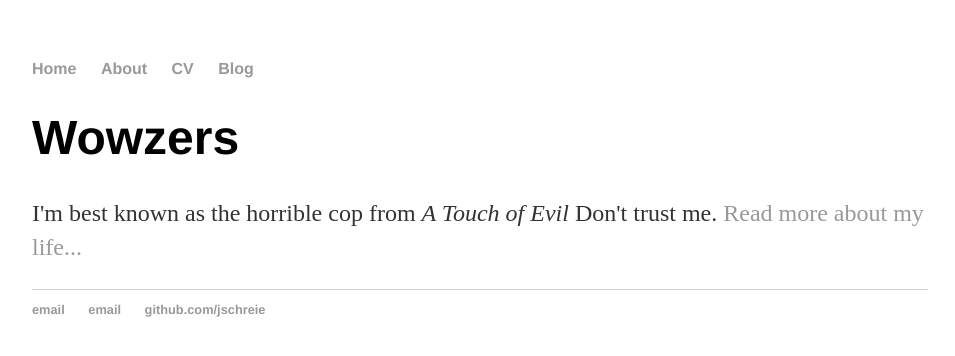
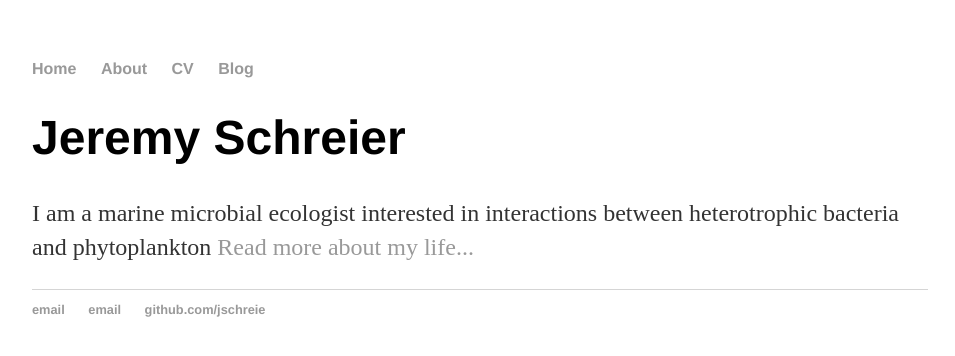
Before and after one commit to jschreie/jschreie.github.io, a Jekyll site: the page built from index.html, in a window 1280 px wide. Shown: the top 356 px of the page, without its empty margins (160-1115 px from the left). Built offline with Jekyll 4.4.1, drawn with Linux system fonts in a browser that asks for light colours.

Commit message:
Update index.html

```diff
--- a/index.html
+++ b/index.html
@@ -4,6 +4,7 @@ title: Jeremy Schreier, Marine Microbial Ecologist
 ---
 
 <div class="blurb">
-	<h1>Wowzers</h1>
-	<p>I'm best known as the horrible cop from <em>A Touch of Evil</em> Don't trust me. <a href="/about">Read more about my life...</a></p>
+	<h1>Jeremy Schreier</h1>
+	<p>I am a marine microbial ecologist interested in interactions between heterotrophic bacteria and phytoplankton
+	<a href="/about">Read more about my life...</a></p>
 </div><!-- /.blurb -->
```
